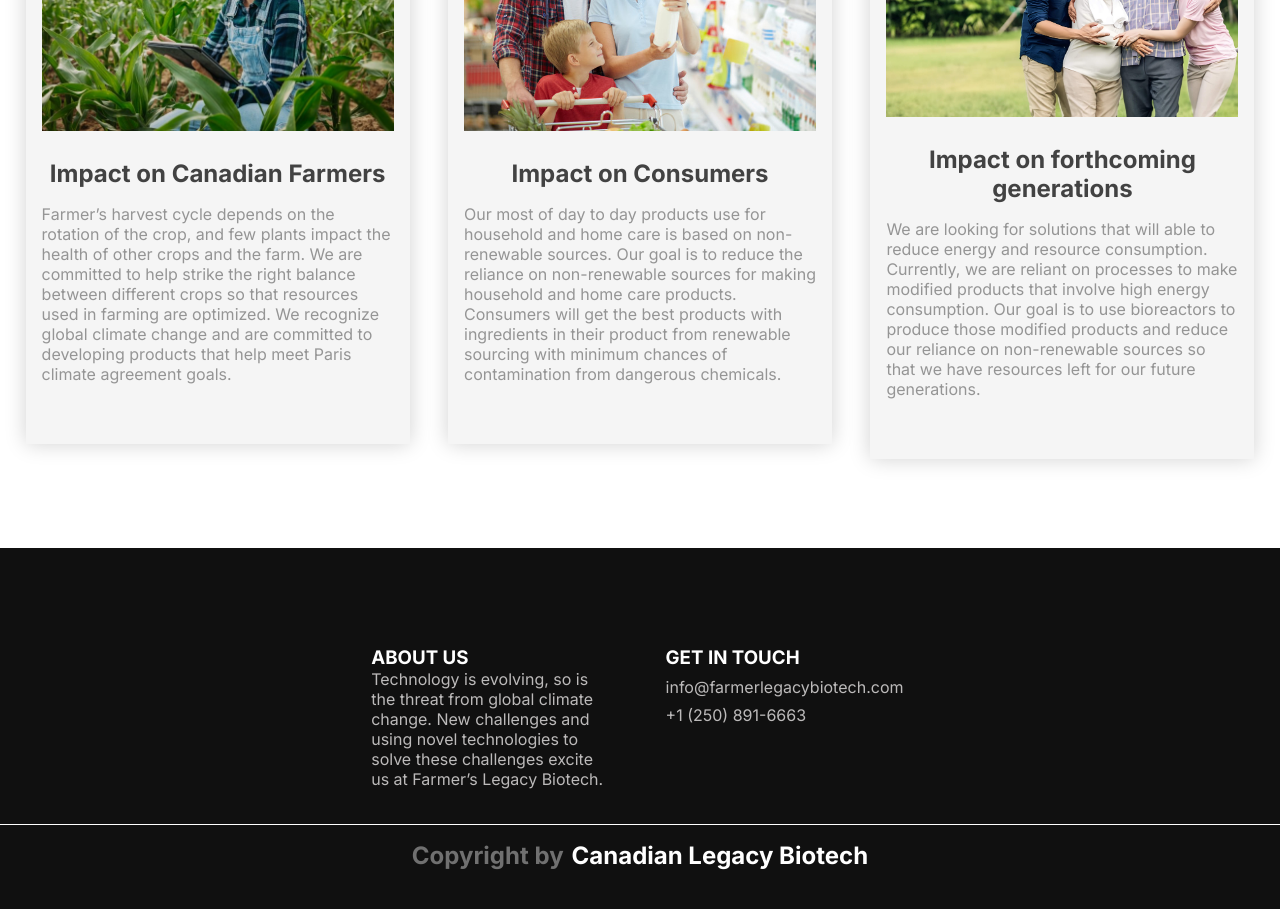
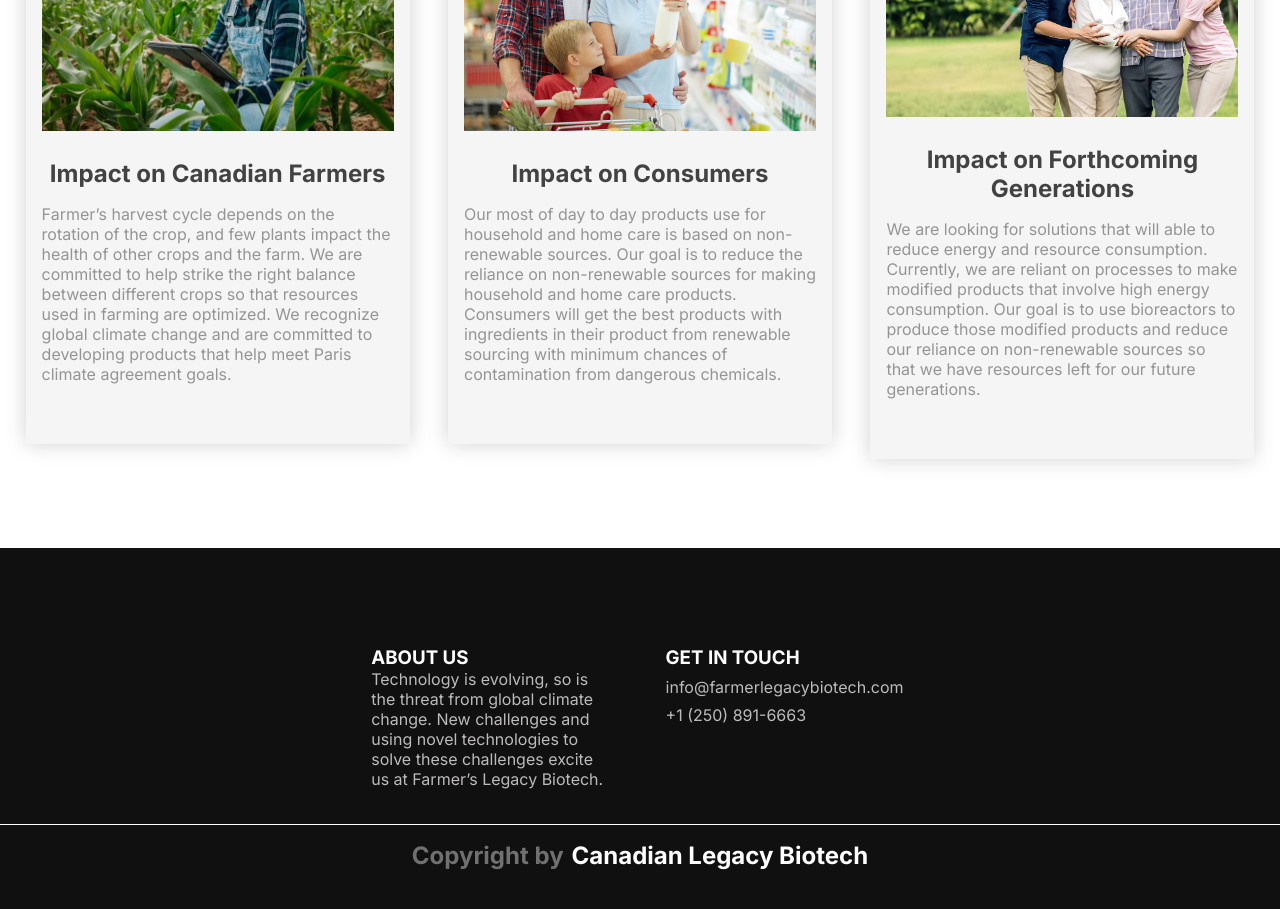
Before and after one commit to yadanshul/tobereviewed_2, a Next.js app in the folder nextjs/nextjsapp1/app1/: page /sustainablity in a window 1280 px wide. Shown: the part 940-1849 px from the top of the page. Built offline with nearby package versions, Linux system fonts and the light colour scheme; a web font is replaced by a local one.

Commit message:
change_crct6

```diff
--- a/nextjs/nextjsapp1/app1/src/app/globals.css
+++ b/nextjs/nextjsapp1/app1/src/app/globals.css
@@ -679,7 +679,7 @@ margin-top: 16px;
   margin: 20px;
   position: relative; /* Ensure child elements are positioned relative to this */
 
-  background-image: url("../../public/images/ovv.jpg");
+  background-image: url("../../public/images/ovalues.png");
   background-size: cover; /* Cover entire div */
   background-position: center; /* Center the background image */
   color: white; /* Text color for better visibility on image background */
@@ -739,7 +739,7 @@ margin-top: 16px;
 
   margin-top: 1.5rem;
   font-size: 2.5vmin;
-  color: rgb(114, 110, 110);
+  color: rgb(255, 255, 255);
  }
  .aboutushome  .cardhome1 .cardcontenthome1 h3{
   align-items: center;
--- a/nextjs/nextjsapp1/app1/src/app/page.js
+++ b/nextjs/nextjsapp1/app1/src/app/page.js
@@ -11,6 +11,8 @@ import pe from "../../public/images/pe.jpg"
 import oa from '../../public/images/oa.jpg'
 import cf from "../../public/images/cf.jpg"
 import hc from "../../public/images/hc.jpg"
+import ovalues from "../../public/images/ovalues.png"
+
 import hg from "../../public/images/hg.jpg"
 //import Loader from './loading';
 import CircularIndeterminate from './loading';
--- a/nextjs/nextjsapp1/app1/src/app/sustainablity/page.js
+++ b/nextjs/nextjsapp1/app1/src/app/sustainablity/page.js
@@ -148,7 +148,7 @@ const sustainablity = () => {
               className="imss"
                 src={hg}
               />
-                <h2>Impact on forthcoming generations</h2>
+                <h2>Impact on Forthcoming Generations</h2>
                 <p>
                 We are looking for solutions that will able to reduce energy and resource consumption. Currently, we are reliant on processes to make modified products that involve high energy consumption. Our goal is to use bioreactors to produce those modified products and reduce our reliance on non-renewable sources so that we have resources left for our future generations.<br></br> <br></br>
                 </p>
```
Also changed, not shown: nextjs/nextjsapp1/app1/public/images/ovalues.png (added).
